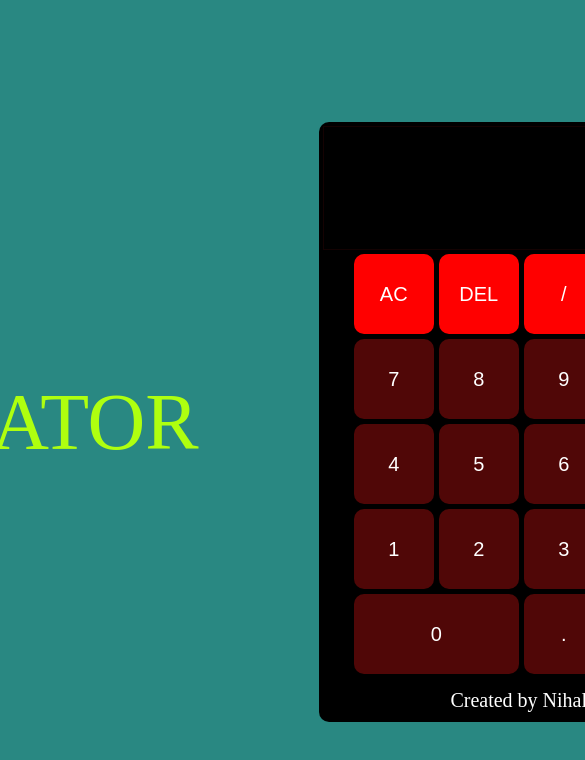
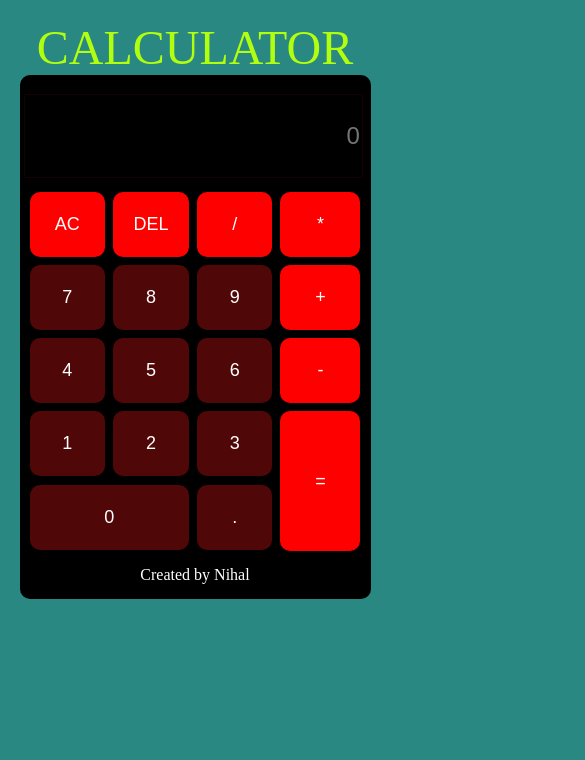
Before and after one commit to Nihalchaudhary101120/calculator, a plain HTML site: page index.html in a window 390 px wide. Shown: the top 760 px of the page, 585 px wide, since content can reach past the window. Drawn offline with Linux system fonts and the light colour scheme.

Commit message:
Add responsive styles for mobile layout

```diff
--- a/style.css
+++ b/style.css
@@ -69,3 +69,58 @@ button{
     padding-right:120px;
     color: rgb(175, 255, 15);
 }
+
+
+@media (max-width: 600px) {
+  body {
+    flex-direction: column;
+    height: auto;
+    padding: 20px 0;
+  }
+
+  .badadiv {
+    width: 90%;
+    height: auto;
+    margin: 0 auto;
+    padding: 15px 0;
+  }
+
+  .input1 {
+    width: 95%;
+    height: 80px;
+    font-size: 24px;
+  }
+
+  .buttons {
+    grid-template-columns: repeat(4, 1fr);
+    column-gap: 8px;
+    row-gap: 8px;
+    margin: 10px;
+  }
+
+  button {
+    width: 100%;
+    height: 65px;
+    font-size: 18px;
+  }
+
+  .equalto {
+    grid-row: span 2;
+    height: 140px;
+  }
+
+  .zero {
+    grid-column: span 2;
+    width: 100%;
+  }
+
+  .cal {
+    font-size: 48px;
+    text-align: center;
+    padding-right: 0;
+  }
+
+  .foot {
+    font-size: 16px;
+  }
+}
```
